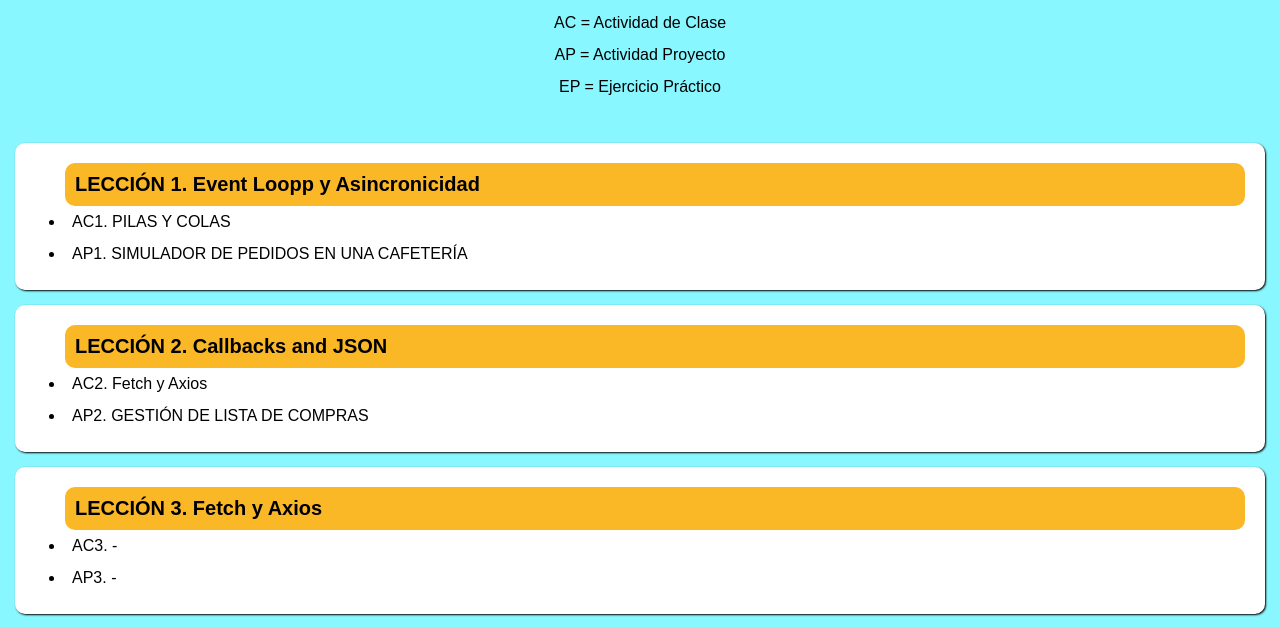
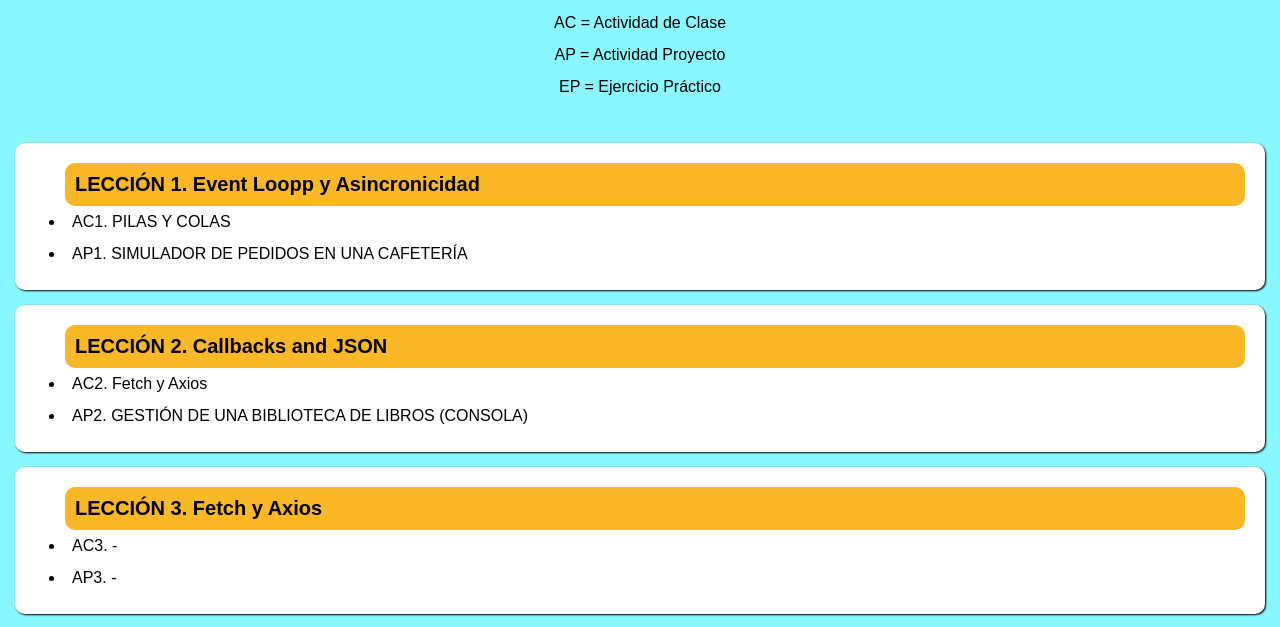
Before and after one commit to Wilberth08-maker/Modulo_3.-Desarrollo-avanzado-en-JavaScript, a plain HTML site: page index.html in a window 1280 px wide. Shown: the part 112-739 px from the top of the page. Drawn offline with Linux system fonts and the light colour scheme.

Commit message:
Se modificó el código con un setTimeOut para ver la actualización de los libros, en la actividad de la lección 2 de CAMPUS

```diff
--- a/index.html
+++ b/index.html
@@ -44,7 +44,7 @@
                 <a href="./index.html" target="_blank"> AC2. Fetch y Axios </a>
             </li>
             <li>
-                <a href="./LECCIÓN 2/listaDeCompras.html" target="_blank"> AP2. GESTIÓN DE LISTA DE COMPRAS </a>
+                <a href="Lección_2/biblioteca.js" target="_blank"> AP2. GESTIÓN DE UNA BIBLIOTECA DE LIBROS (CONSOLA) </a>
             </li>
 
         </ul>
```
Also changed, not shown: Lección_2/biblioteca.js (+5 -5 lines).
